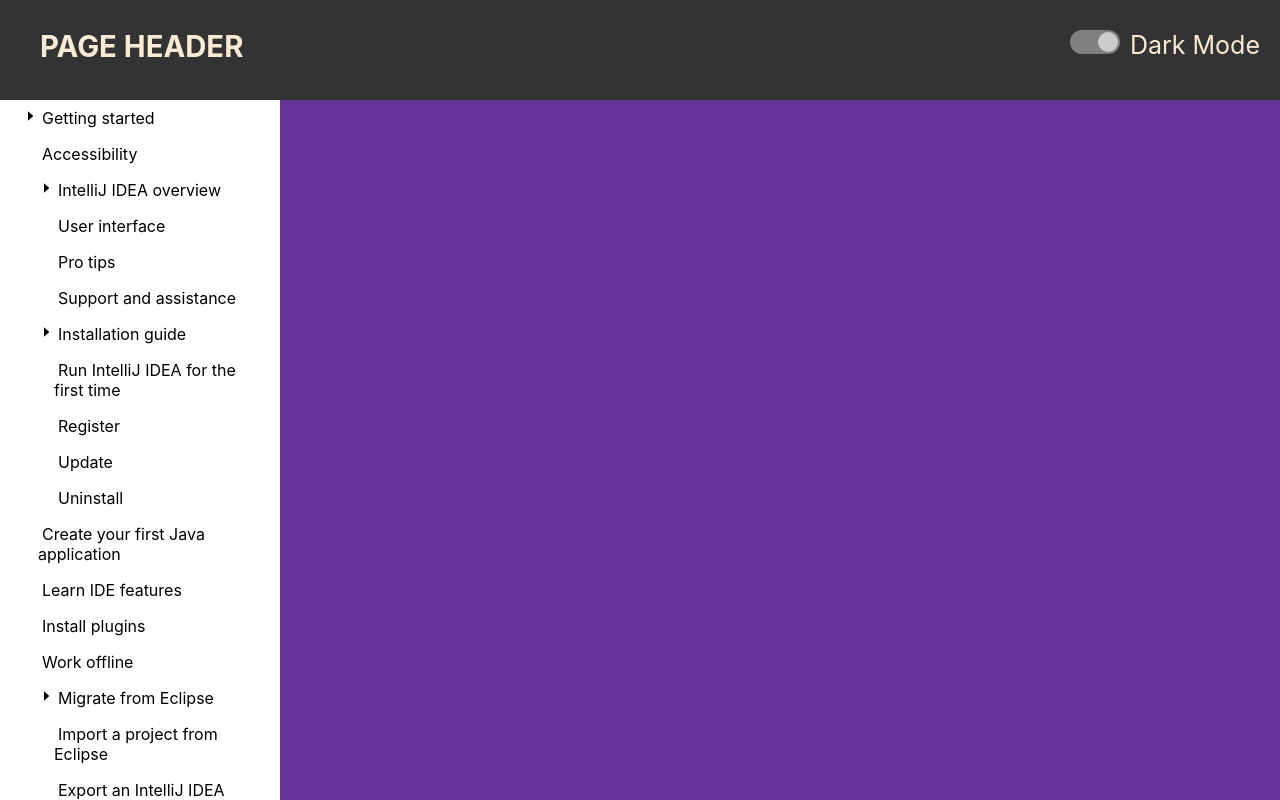
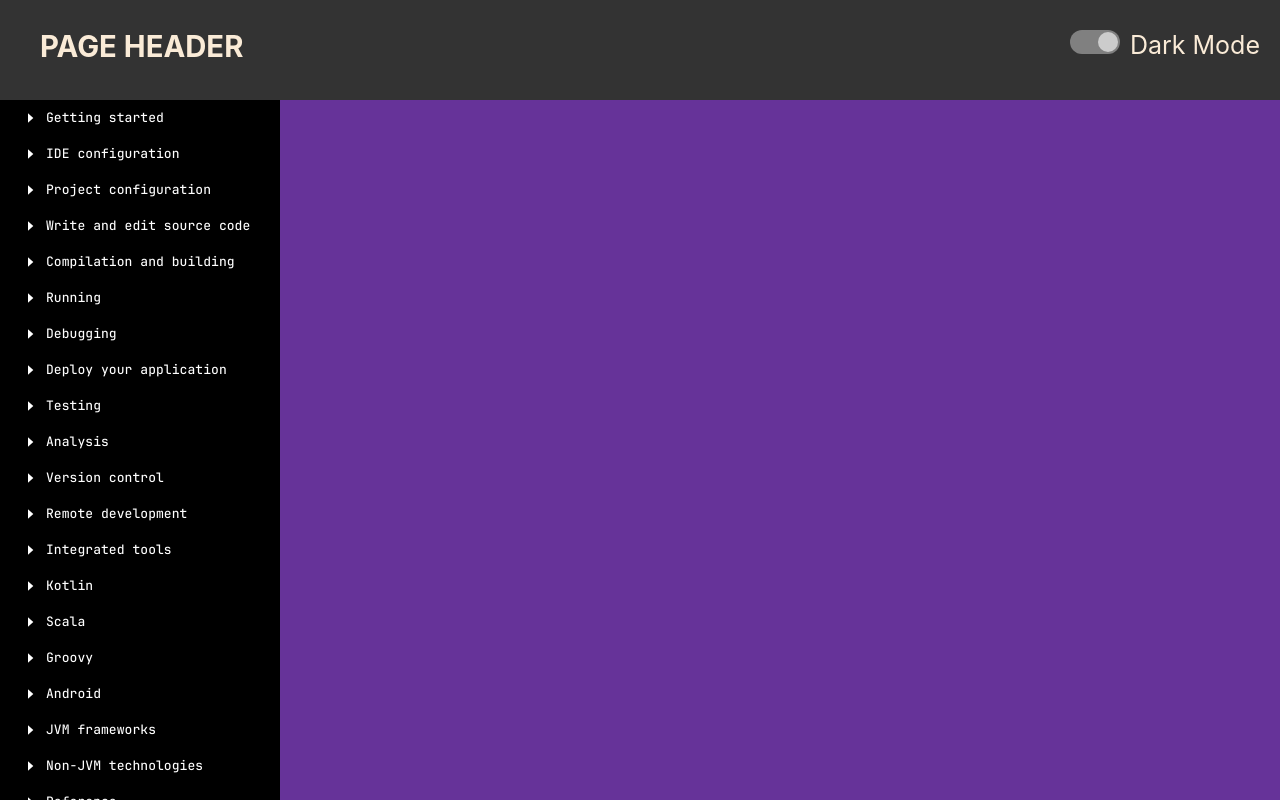
Before and after one commit to Mithc/table_of_content, a React (Create React App) app: page / in a window 1280 px wide. Built offline with nearby package versions, Linux system fonts and the light colour scheme; data requests are answered from the project's data file; the HTML template or start-up script is replaced by a standard one.

Commit message:
[007] first version of expaning components

```diff
--- a/src/components/Tree.scss
+++ b/src/components/Tree.scss
@@ -2,4 +2,7 @@
     width: 280px;
     height: 100%;
     background-color: #fff;
+    &.dark {
+        background-color: black;
+    }
 }
--- a/src/components/Tree.tsx
+++ b/src/components/Tree.tsx
@@ -1,13 +1,17 @@
-import React, { useEffect, useState } from 'react'
+import React, { useContext, useEffect, useState } from 'react'
 import Placeholder from './Placeholder'
 import './Tree.scss'
 import { PageList, PageListResponse } from '../interfaces/Page'
 import TreeNode from './TreeNode'
+import { ThemeContext } from '../context/ThemeContext'
 
 const Tree: React.FC = () => {
     const [isLoading, setIsLoading] = useState<boolean>(true)
     const [treeData, setTreeData] = useState<PageList>({})
     const [topLevelIds, setTopLevelIds] = useState<string[]>([])
+    const [activeNodeId, setActiveNodeId] = useState<string | null>(null)
+    const theme = useContext(ThemeContext)
+
     useEffect((): void => {
         fetchData()
     }, [])
@@ -46,13 +50,15 @@ const Tree: React.FC = () => {
                         key={treeData[topLevelId].id}
                         treeData={treeData}
                         node={treeData[topLevelId]}
+                        activeNodeId={activeNodeId}
+                        setActiveNode={setActiveNodeId}
                     />
                 )
             })}
         </>
     )
     return (
-        <div className="tree-container">
+        <div className={`tree-container ${theme}`}>
             {isLoading ? <Placeholder /> : <>{renderTree({})}</>}
         </div>
     )
--- a/src/components/TreeNode.scss
+++ b/src/components/TreeNode.scss
@@ -1,12 +1,72 @@
-.child-node {
-  margin-left: 16px;
-}
+.parent-node {
+  display: flex;
+  width: 284px;
+  padding: 8px 22px;
+  align-items: center;
+  gap: 4px;
+  cursor: pointer;
+  list-style-type: none;
 
-.parent-node {
-  cursor: pointer;
-  padding: 8px 22px;
+  &:hover {
+    background: var(--background-light-grey-5, #F4F4F4);
+  }
+
+  &:focus {
+    border: 1px solid var(--light-primary, #6B57FF);
+  }
+
+  &.active {
+    background: var(--light-primary, #6B57FF);
+  }
+
+  &.level {
+    display: flex;
+    width: 284px;
+    align-items: flex-start;
+    gap: 4px;
+
+    @for $i from 0 through 3 {
+      &#{$i} {
+        padding: 8px 22px;
+        @if $i > 0 {
+          width: 262px - 16px * $i;
+          padding-left: 22px + 16px * $i;
+        }
+      }
+    }
+  }
 
   .node-title {
     margin-left: 4px;
+    flex: 1 0 0;
+    color: var(--text-icon-hard, #19191C);
+    font-variant-numeric: lining-nums tabular-nums;
+    font-feature-settings: 'clig' off, 'liga' off;
+    font-family: JetBrains Sans;
+    font-size: 13px;
+    font-style: normal;
+    font-weight: 400;
+    line-height: 20px;
+    letter-spacing: 0.058px;
+  }
+
+  &.dark {
+    background-color: black;
+
+    .node-title {
+      color: #fff;
+    }
+
+    &:hover {
+      background: var(--ui-solid-for-both-themes-grey-95, #252527);
+    }
+
+    &:focus {
+      border: 1px solid var(--dark-primary, #7B61FF);
+    }
+
+    &.active {
+      background: var(--light-primary, #6B57FF);
+    }
   }
 }
--- a/src/components/TreeNode.tsx
+++ b/src/components/TreeNode.tsx
@@ -1,36 +1,64 @@
 import { Page, PageList } from '../interfaces/Page'
-import React, { useState } from 'react'
+import React, { useContext, useState } from 'react'
 import './TreeNode.scss'
 import Icon from './Icon'
+import { ThemeContext } from '../context/ThemeContext'
 
 interface TreeNodeProps {
     node: Page
     treeData: PageList
+    activeNodeId: string | null
+    setActiveNode: (id: string) => void
 }
 
 const TreeNode: React.FC<TreeNodeProps> = ({
     node,
     treeData,
+    activeNodeId,
+    setActiveNode,
 }: TreeNodeProps) => {
-    const [active, setActive] = useState<boolean>(false)
+    const theme = useContext(ThemeContext)
+
+    const [expanded, setExpanded] = useState(false)
+
+    const toggleExpand = () => {
+        setExpanded((prevExpanded) => !prevExpanded)
+    }
     return (
         <>
-            <div onClick={() => setActive(!active)} className="parent-node">
-                {node.pages?.length && <Icon active={active} />}
+            <div
+                onClick={() => {
+                    setActiveNode(node.id)
+                    toggleExpand()
+                }}
+                className={`parent-node ${
+                    activeNodeId === node.id ? 'active' : ''
+                } level${node.level} ${theme}`}
+            >
+                {node.pages?.length && (
+                    <Icon
+                        active={activeNodeId === node.id}
+                        fill={theme === 'dark' ? '#fff' : '#000000'}
+                    /> //todo
+                )}
                 <span className="node-title">{node.title}</span>
             </div>
+            {expanded && (
                 <div className="child-node">
                     {node.pages?.length &&
-                    node.pages.map((childrenNode) => {
+                        node.pages.map((childrenNode: string) => {
                             return (
                                 <TreeNode
                                     node={treeData[childrenNode]}
                                     treeData={treeData}
                                     key={treeData[childrenNode].id}
+                                    activeNodeId={activeNodeId}
+                                    setActiveNode={setActiveNode}
                                 ></TreeNode>
                             )
                         })}
                 </div>
+            )}
         </>
     )
 }
--- a/src/index.css
+++ b/src/index.css
@@ -11,3 +11,11 @@ code {
     font-family: source-code-pro, Menlo, Monaco, Consolas, 'Courier New',
         monospace;
 }
+
+@font-face {
+    font-family: 'JetBrains Sans';
+    src: url('../public/JetBrainsMono-Medium.woff2') format('woff2');
+    /* Add more format lines if you have other font formats */
+    font-weight: normal;
+    font-style: normal;
+}
```
Also changed, not shown: public/JetBrainsMono-Medium.woff2 (added). Lines whose indentation alone changed are shown as unchanged.
